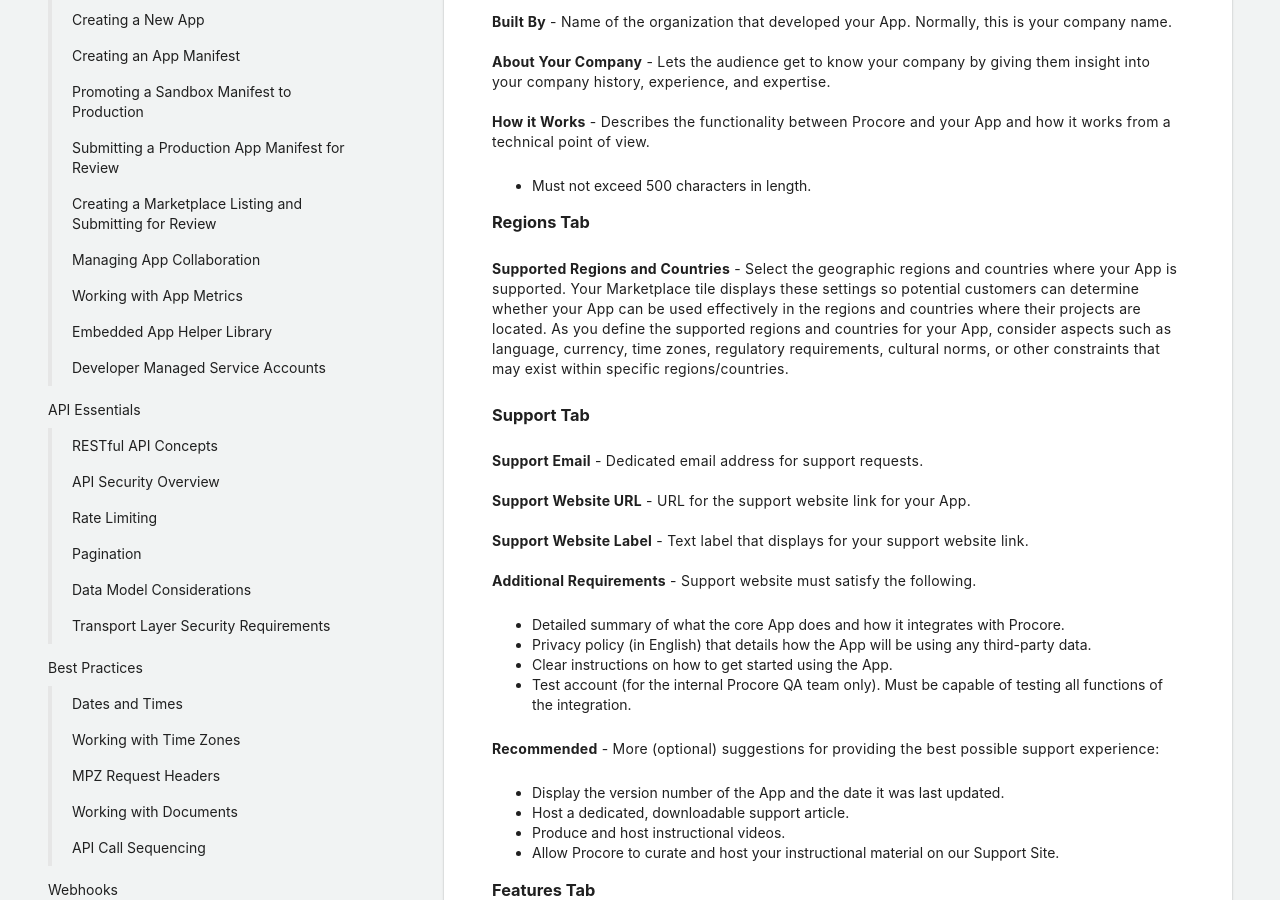
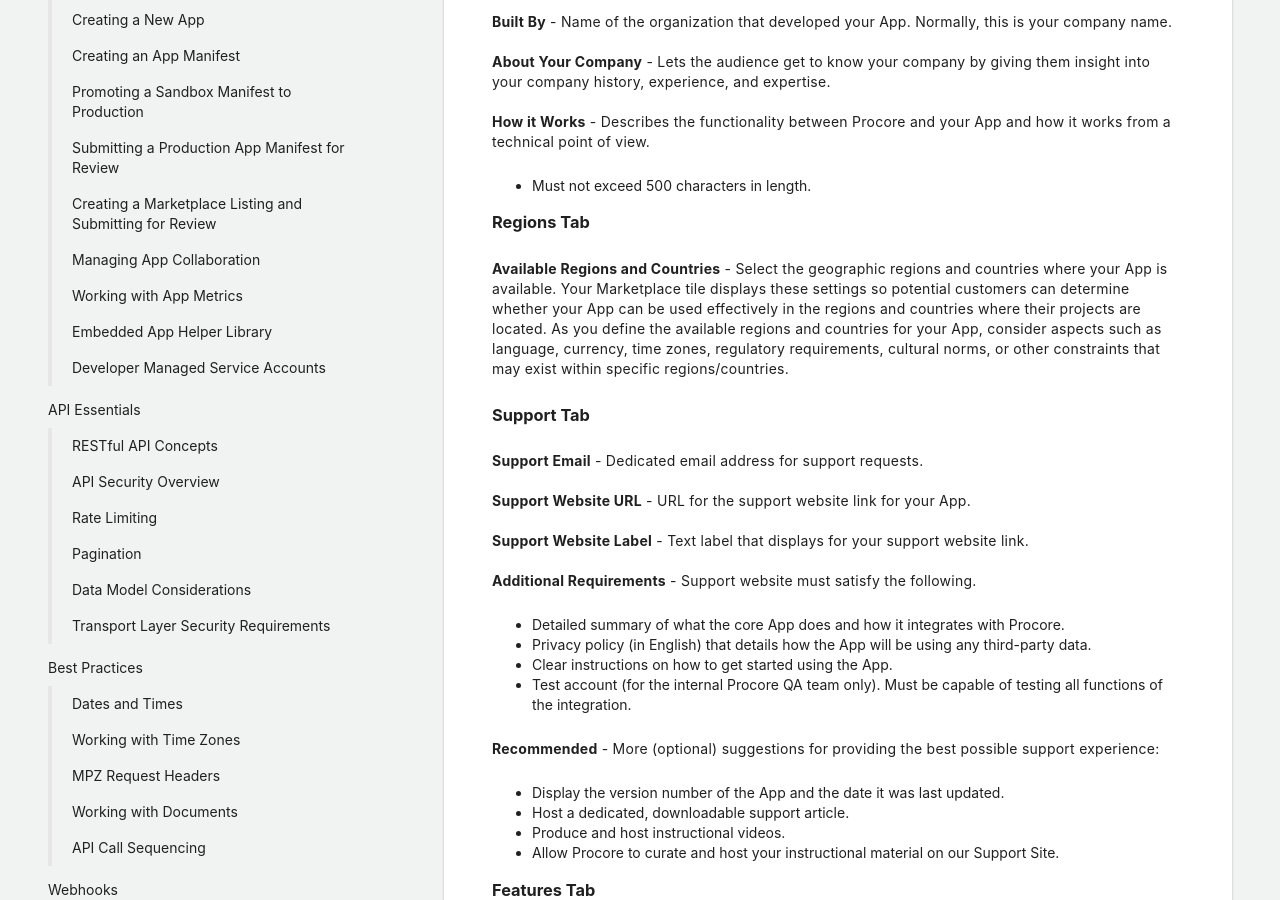
Before and after one commit to procore/documentation, a Jekyll site: the page built from overview/partner_content_reqs.md, in a window 1280 px wide and 900 px high, scrolled down 1140 px. Built offline with Jekyll 4.4.1, drawn with Linux system fonts in a browser that asks for light colours.

Commit message:
Changing 'supported' to 'available'.

```diff
--- a/overview/partner_content_reqs.md
+++ b/overview/partner_content_reqs.md
@@ -51,9 +51,9 @@ _Note_: Procore retains the right to re-assign your app to a different category
 
 ### Regions Tab
 
-**Supported Regions and Countries** - Select the geographic regions and countries where your App is supported.
+**Available Regions and Countries** - Select the geographic regions and countries where your App is available.
 Your Marketplace tile displays these settings so potential customers can determine whether your App can be used effectively in the regions and countries where their projects are located.
-As you define the supported regions and countries for your App, consider aspects such as language, currency, time zones, regulatory requirements, cultural norms, or other constraints that may exist within specific regions/countries.
+As you define the available regions and countries for your App, consider aspects such as language, currency, time zones, regulatory requirements, cultural norms, or other constraints that may exist within specific regions/countries.
 
 ### Support Tab
 
```
